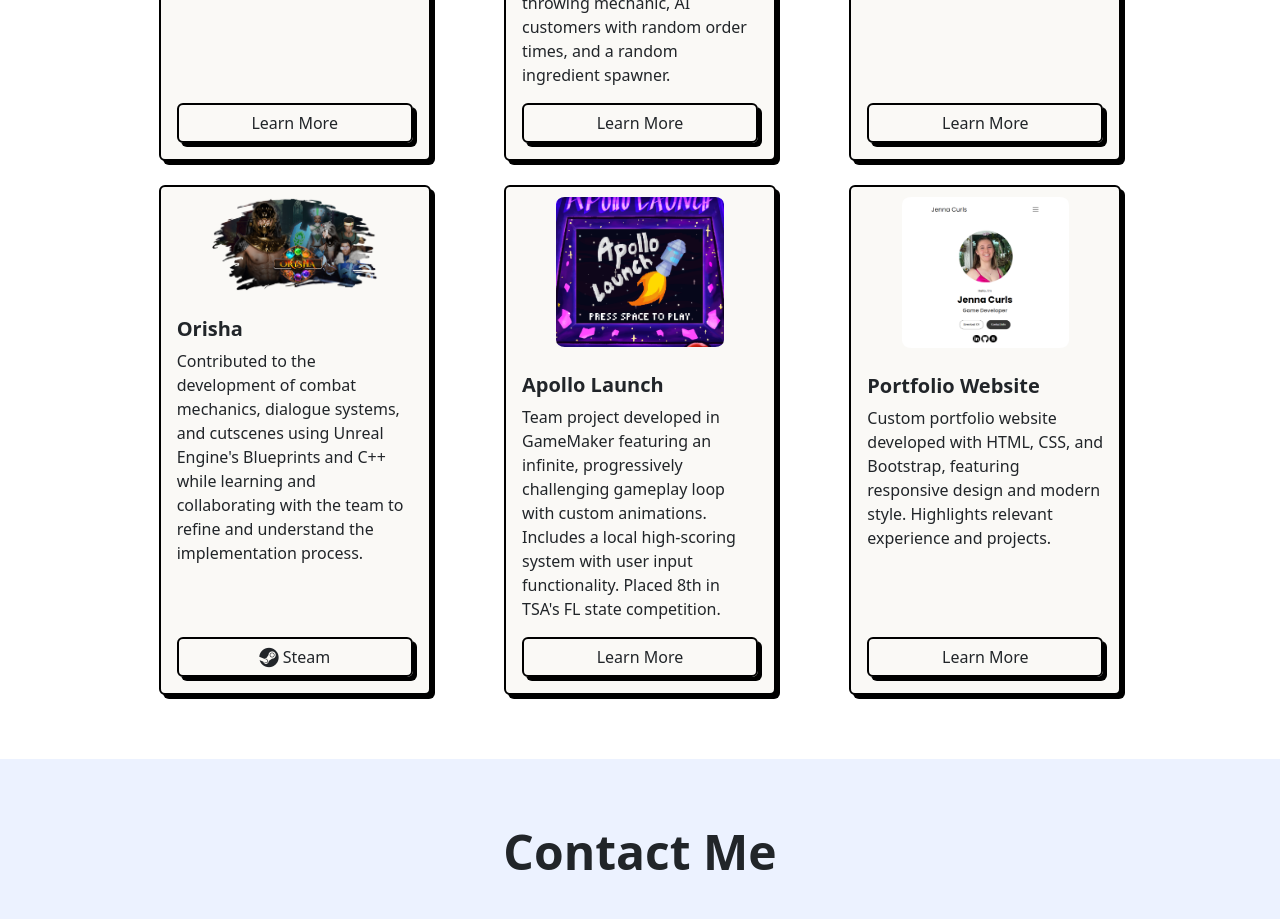
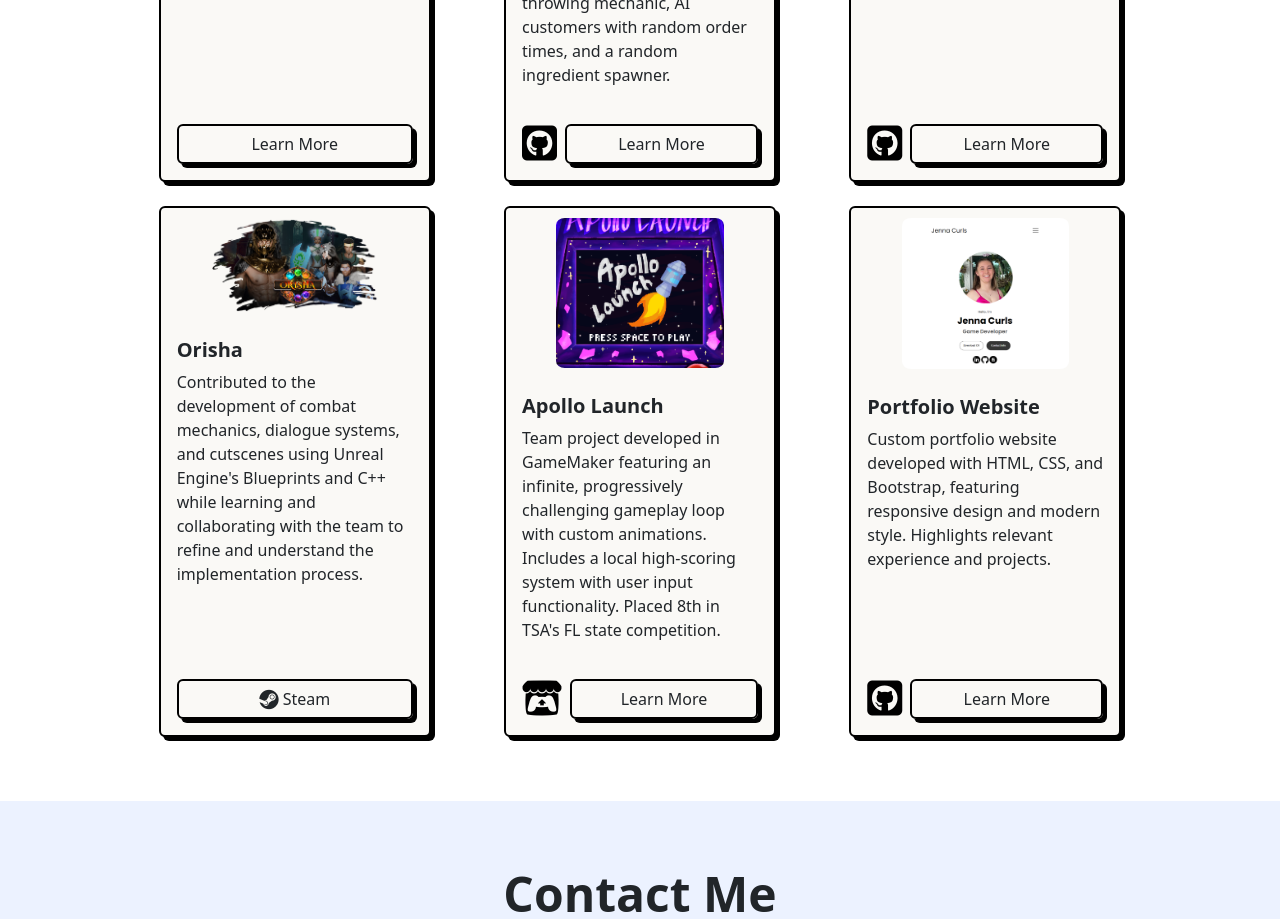
Before and after one commit to jbug16/Curls-Portfolio, a plain HTML site: page index.html in a window 1280 px wide. Shown: the part 2218-3137 px from the top of the page. Drawn offline with nearby package versions, Linux system fonts and the light colour scheme.

Commit message:
Added github to projects

```diff
--- a/css/index.css
+++ b/css/index.css
@@ -141,6 +141,11 @@ section.projects .card img {
   margin-top: auto !important;
 }
 
+.custom-icon {
+  font-size: 2.5rem;
+  margin-top: 20px;
+}
+
 /* TESTIMONIALS */
 
 section.testimonials .carousel-control-prev,
--- a/index.html
+++ b/index.html
@@ -132,7 +132,9 @@
                         <div class="card-body">
                             <h5 class="card-title fw-bold">Bird Sorters</h5>
                             <p class="card-text">Collaborating with a team to develop a mobile game using Unity and C#. Focusing on UI design, Unity Ads, game mechanics and Google Play Store integration.</p>
-                            <a href="bird-sorters.html" class="btn btn-outline-dark">Learn More</a>
+                            <div class="d-flex align-items-center mt-auto">
+                                <a href="bird-sorters.html" class="btn btn-outline-dark flex-grow-1">Learn More</a>
+                            </div>
                         </div>
                     </div>
                 </div>
@@ -144,7 +146,12 @@
                         <div class="card-body">
                             <h5 class="card-title fw-bold">Magic Meatball</h5>
                             <p class="card-text">Team project created in GameMaker for a 2-week game jam, featuring mirrored controls, a physics-based throwing mechanic, AI customers with random order times, and a random ingredient spawner.</p>
-                            <a href="magic-meatball.html" class="btn btn-outline-dark">Learn More</a>
+                            <div class="d-flex align-items-center mt-auto">
+                                <a target="_blank" href="https://github.com/jbug16/Magic-Meatball" class="me-2">
+                                    <i class="fa-brands fa-square-github custom-icon"></i>
+                                </a>
+                                <a href="magic-meatball.html" class="btn btn-outline-dark flex-grow-1">Learn More</a>
+                            </div>
                         </div>
                     </div>
                 </div>
@@ -156,7 +163,12 @@
                         <div class="card-body">
                             <h5 class="card-title fw-bold">Lizard Kings</h5>
                             <p class="card-text">Developed with Bootstrap, HTML, CSS, and JS; features responsive design, automated email confirmations, and Google Sheets integration.</p>
-                            <a href="lizard-kings.html" class="btn btn-outline-dark">Learn More</a>
+                            <div class="d-flex align-items-center mt-auto">
+                                <a target="_blank" href="https://github.com/jbug16/Lizard-Kings" class="me-2">
+                                    <i class="fa-brands fa-square-github custom-icon"></i>
+                                </a>
+                                <a href="lizard-kings.html" class="btn btn-outline-dark flex-grow-1">Learn More</a>
+                            </div>
                         </div>
                     </div>
                 </div>
@@ -180,7 +192,12 @@
                         <div class="card-body">
                             <h5 class="card-title fw-bold">Apollo Launch</h5>
                             <p class="card-text">Team project developed in GameMaker featuring an infinite, progressively challenging gameplay loop with custom animations. Includes a local high-scoring system with user input functionality. Placed 8th in TSA's FL state competition.</p>
-                            <a href="apollo-launch.html" class="btn btn-outline-dark">Learn More</a>
+                            <div class="d-flex align-items-center mt-auto">
+                                <a target="_blank" href="https://jbug16.itch.io/apollo-launch" class="me-2">
+                                    <i class="fa-brands fa-itch-io custom-icon"></i>
+                                </a>
+                                <a href="apollo-launch.html" class="btn btn-outline-dark flex-grow-1">Learn More</a>
+                            </div>
                         </div>
                     </div>
                 </div>
@@ -192,7 +209,12 @@
                         <div class="card-body">
                             <h5 class="card-title fw-bold">Portfolio Website</h5>
                             <p class="card-text">Custom portfolio website developed with HTML, CSS, and Bootstrap, featuring responsive design and modern style. Highlights relevant experience and projects.</p>
-                            <a href="portfolio.html" class="btn btn-outline-dark">Learn More</a>
+                            <div class="d-flex align-items-center mt-auto">
+                                <a target="_blank" href="https://github.com/jbug16/Curls-Portfolio" class="me-2">
+                                    <i class="fa-brands fa-square-github custom-icon"></i>
+                                </a>
+                                <a href="portfolio.html" class="btn btn-outline-dark flex-grow-1">Learn More</a>
+                            </div>
                         </div>
                     </div>
                 </div>
```
Also changed, not shown: 2 other files.
